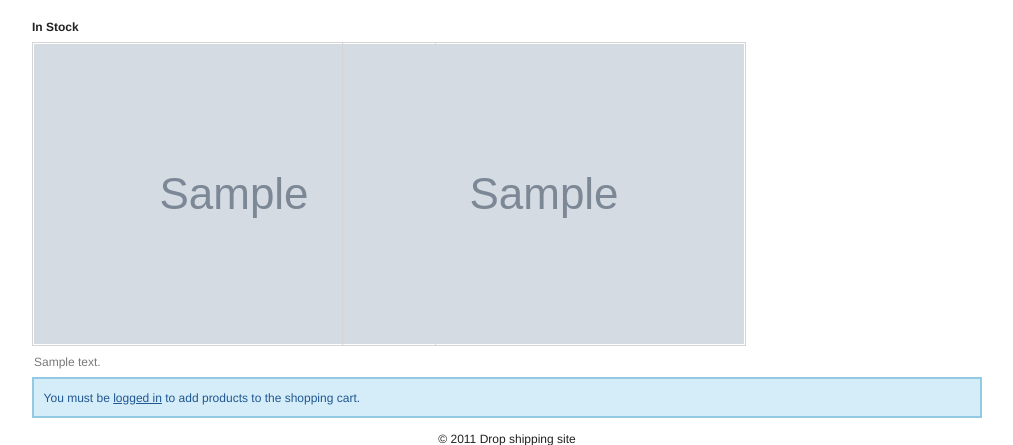
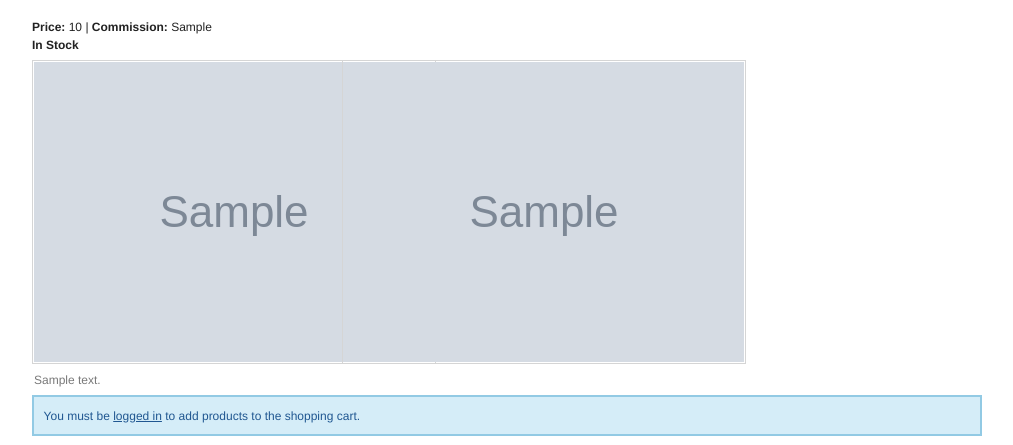
Before and after one commit to aweks/dship, a Django app: template templates/products/product.html in a window 1280 px wide. Shown: the part 90-535 px from the top of the page, without its empty margins (133-1146 px from the left). Run offline with Django 3.2, Linux system fonts and the light colour scheme; the template is opened without the code that fills it: most values are stand-ins (such as "Sample title", 1, 10 or a date in 2020); grey boxes marked "Sample" are stand-in pictures.

Commit message:
Fixed commission bugs on product and cart page.

```diff
--- a/templates/products/product.html
+++ b/templates/products/product.html
@@ -8,12 +8,10 @@
 
 {% block content %}
 <p>
-    {% if user.is_authenticated %}
-        {% if user.commission %}
-            <strong>{% trans "Price" %}:</strong> {{ product.price }} | <strong>{% trans "Commission" %}:</strong> {{ user.commission }}<br/>
-        {% else %}
-            <strong>{% trans "Price" %}:</strong> {{ product.price }} | <strong>{% trans "Commission" %}:</strong> {{ default_commission }}<br/>
-        {% endif %}
+    {% if user.is_authenticated and user.get_profile.commission_rate %}
+        <strong>{% trans "Price" %}:</strong> {{ product.price }} | <strong>{% trans "Commission" %}:</strong> {{ user.get_profile.commission_rate }}<br/>
+    {% else %}
+        <strong>{% trans "Price" %}:</strong> {{ product.price }} | <strong>{% trans "Commission" %}:</strong> {{ default_commission }}<br/>
     {% endif %}
     {% if product.stock > 0 %}
         <strong>In Stock</strong><br/>
--- a/templates/shop/cart.html
+++ b/templates/shop/cart.html
@@ -58,8 +58,8 @@
                         <input type="text" name="price" id="id_price" value="{{ item.price }}" size="8"/>
                     </td>
                     <td>
-                        {% if user.is_authenticated and user.commission %}
-                            {{ user.commission }}
+                        {% if user.is_authenticated and user.get_profile.commission_rate %}
+                            {{ user.get_profile.commission_rate }}
                         {% else %}
                             {{ default_commission }}
                         {% endif %}
```
